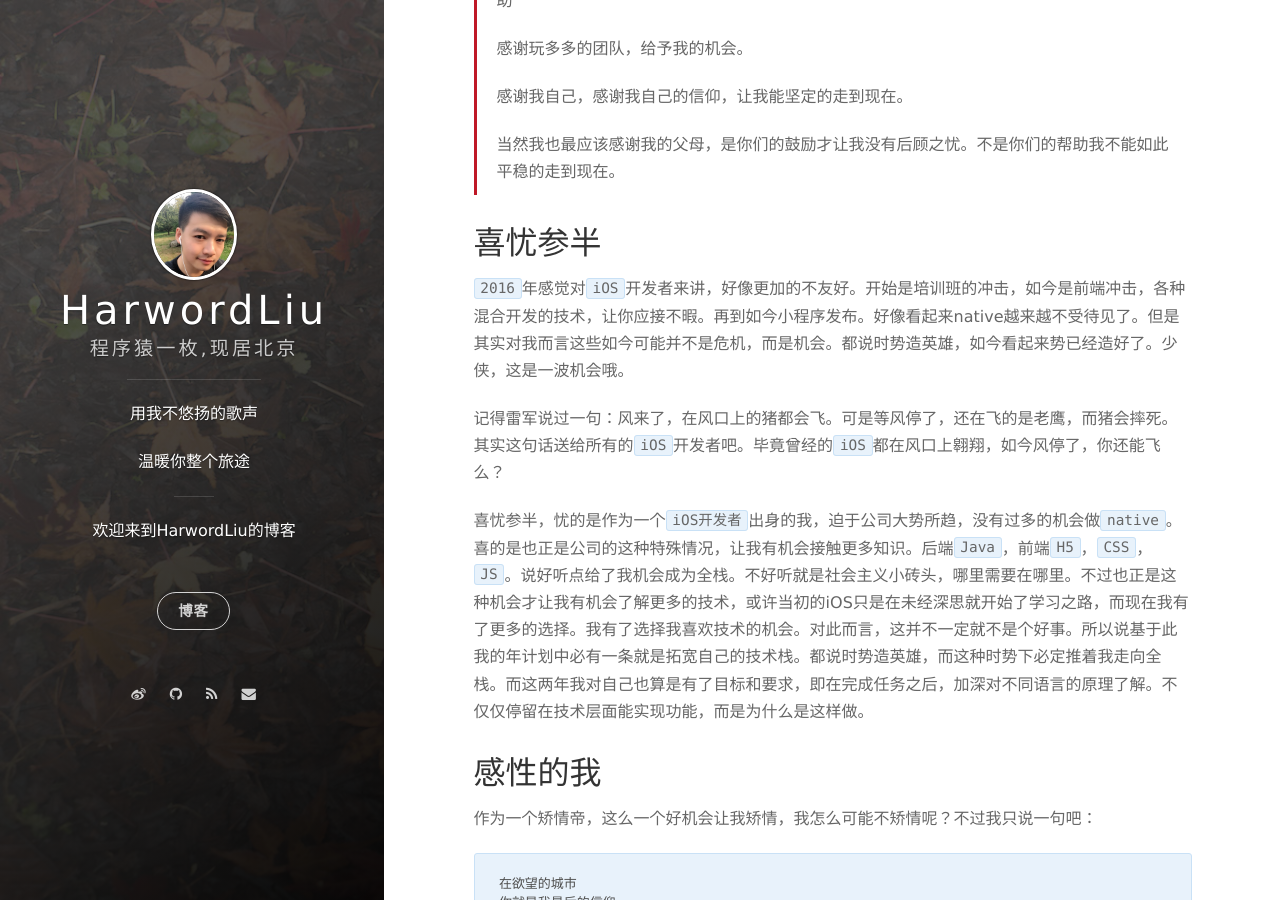
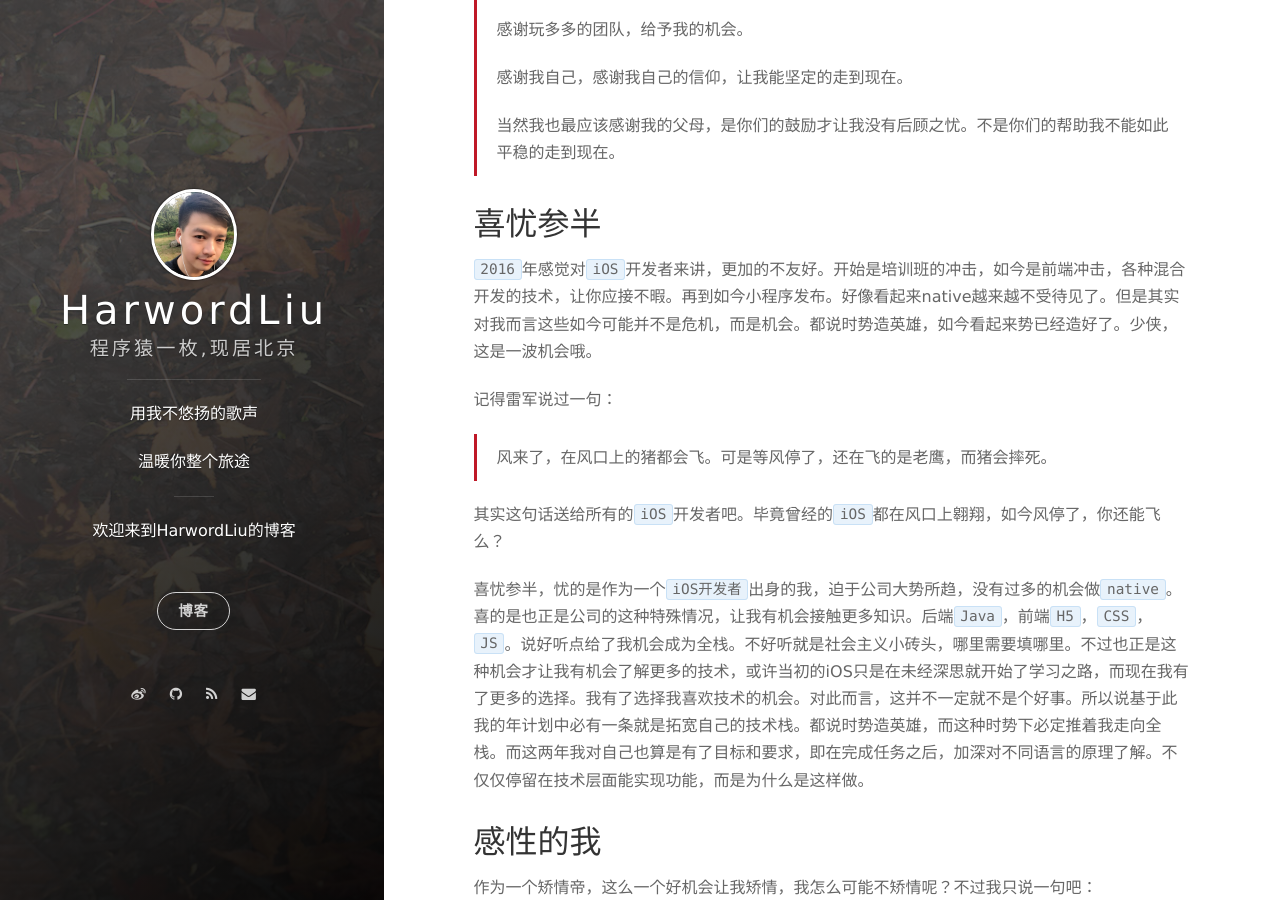
Before and after one commit to HarwordLiu/HarwordLiu.github.io, a Jekyll site: the page built from _posts/2017-01-27-2016诸多感悟.md, in a window 1280 px wide and 900 px high, scrolled down 1481 px. Built offline with Jekyll 4.4.1, drawn with Linux system fonts in a browser that asks for light colours; nearby versions of some CDN libraries; comment, search, counter and statistics services are not loaded; some of the changed text lies outside the part shown.

Commit message:
Modify 博文

````diff
--- a/_posts/2017-01-27-2016诸多感悟.md
+++ b/_posts/2017-01-27-2016诸多感悟.md
@@ -16,7 +16,7 @@ categories: 生活
 
 ## 这一年我的转变
 >从小屁孩到大屁孩。
-
+>
 >从学生时代到搬砖猿时代。
 >
 >从大连锐进到北京心更远。
@@ -37,6 +37,7 @@ categories: 生活
 ## 感谢
 这一年我遇到了很多贵人，当然也在所难免的遇到渣渣。做的好的不好的，都干过。
 被人坑过，也坑过别人。谢谢这一年对我的人生给予帮助和鼓励的贵人们，由衷的谢谢你们。
+
 >感谢董老师，给我在锐进工作的机会，我在那里获得了很多的提高
 >
 >感谢在锐进的小伙伴们，你们都是一群很nice的人，义哥的豪爽细心，徐老大的一丝不苟，才哥的温文尔雅...等等。感谢你们让我的第一个工作，就这么的顺心。
@@ -52,11 +53,15 @@ categories: 生活
 >当然我也最应该感谢我的父母，是你们的鼓励才让我没有后顾之忧。不是你们的帮助我不能如此平稳的走到现在。
 
 ## 喜忧参半
-`2016`年感觉对`iOS`开发者来讲，好像更加的不友好。开始是培训班的冲击，如今是前端冲击，各种混合开发的技术，让你应接不暇。再到如今小程序发布。好像看起来native越来越不受待见了。但是其实对我而言这些如今可能并不是危机，而是机会。都说时势造英雄，如今看起来势已经造好了。少侠，这是一波机会哦。
+`2016`年感觉对`iOS`开发者来讲，更加的不友好。开始是培训班的冲击，如今是前端冲击，各种混合开发的技术，让你应接不暇。再到如今小程序发布。好像看起来native越来越不受待见了。但是其实对我而言这些如今可能并不是危机，而是机会。都说时势造英雄，如今看起来势已经造好了。少侠，这是一波机会哦。
 
-记得雷军说过一句：风来了，在风口上的猪都会飞。可是等风停了，还在飞的是老鹰，而猪会摔死。其实这句话送给所有的`iOS`开发者吧。毕竟曾经的`iOS`都在风口上翱翔，如今风停了，你还能飞么？
+记得雷军说过一句：
 
-喜忧参半，忧的是作为一个`iOS开发者`出身的我，迫于公司大势所趋，没有过多的机会做`native`。喜的是也正是公司的这种特殊情况，让我有机会接触更多知识。后端`Java`，前端`H5`，`CSS`，`JS`。说好听点给了我机会成为全栈。不好听就是社会主义小砖头，哪里需要在哪里。不过也正是这种机会才让我有机会了解更多的技术，或许当初的iOS只是在未经深思就开始了学习之路，而现在我有了更多的选择。我有了选择我喜欢技术的机会。对此而言，这并不一定就不是个好事。所以说基于此我的年计划中必有一条就是拓宽自己的技术栈。都说时势造英雄，而这种时势下必定推着我走向全栈。而这两年我对自己也算是有了目标和要求，即在完成任务之后，加深对不同语言的原理了解。不仅仅停留在技术层面能实现功能，而是为什么是这样做。
+>风来了，在风口上的猪都会飞。可是等风停了，还在飞的是老鹰，而猪会摔死。
+
+其实这句话送给所有的`iOS`开发者吧。毕竟曾经的`iOS`都在风口上翱翔，如今风停了，你还能飞么？
+
+喜忧参半，忧的是作为一个`iOS开发者`出身的我，迫于公司大势所趋，没有过多的机会做`native`。喜的是也正是公司的这种特殊情况，让我有机会接触更多知识。后端`Java`，前端`H5`，`CSS`，`JS`。说好听点给了我机会成为全栈。不好听就是社会主义小砖头，哪里需要填哪里。不过也正是这种机会才让我有机会了解更多的技术，或许当初的iOS只是在未经深思就开始了学习之路，而现在我有了更多的选择。我有了选择我喜欢技术的机会。对此而言，这并不一定就不是个好事。所以说基于此我的年计划中必有一条就是拓宽自己的技术栈。都说时势造英雄，而这种时势下必定推着我走向全栈。而这两年我对自己也算是有了目标和要求，即在完成任务之后，加深对不同语言的原理了解。不仅仅停留在技术层面能实现功能，而是为什么是这样做。
 
 ## 感性的我
 作为一个矫情帝，这么一个好机会让我矫情，我怎么可能不矫情呢？不过我只说一句吧：
@@ -64,7 +69,6 @@ categories: 生活
 ```
 在欲望的城市
 你就是我最后的信仰
-
 ```
 
 ## 年终总结
````
Also changed, not shown: other parts of _posts/2017-01-27-2016诸多感悟.md (+3 -1 lines).
